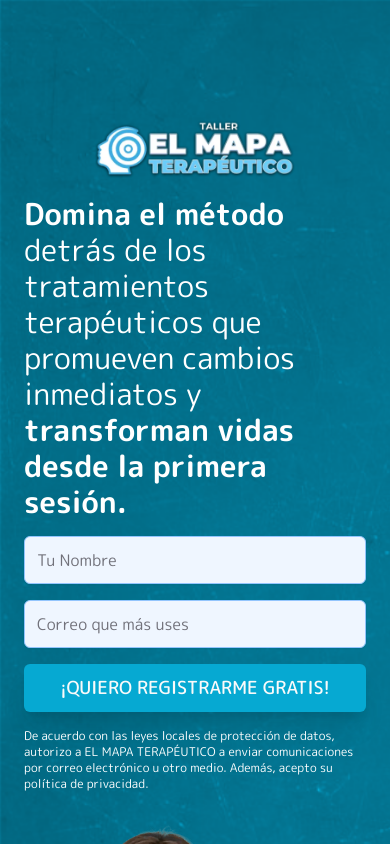
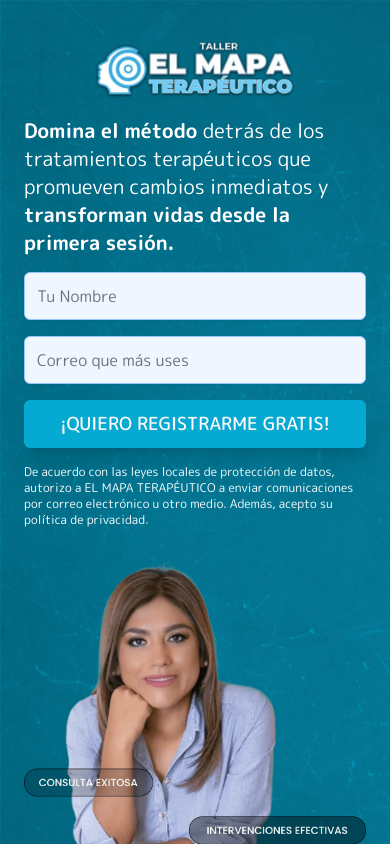
Before and after one commit to zabuzadev/LZTO-KARINA2-FEV25, a Next.js app: page /registro-v1 in a window 390 px wide. Shown: the top 844 px of the page. Built offline with nearby package versions, Linux system fonts and the light colour scheme.

Commit message:
ajusta estilos e layout dos componentes Hero, Section2, Section3 e Section4

```diff
--- a/src/components/captura/hero/hero.tsx
+++ b/src/components/captura/hero/hero.tsx
@@ -10,10 +10,10 @@ export default function Hero({title}: HeroProps) {
 
     return (
         <section className="bg-karina-primary bg-[url('/images/bg.png')] bg-cover bg-inherit md:bg-center h-auto flex items-center justify-center">
-             <div className="container mx-auto max-w-6xl grid grid-cols-1 md:grid-cols-2 gap-8 p-6 lg:p-0">
-                <div className="text-white flex flex-col justify-center gap-4 mt-24 lg:mt-0">
+             <div className="container mx-auto max-w-6xl grid grid-cols-1 md:grid-cols-2 gap-8 p-6 pb-0 lg:p-0">
+                <div className="text-white flex flex-col justify-center gap-4 mt-4 lg:mt-0">
                     <Image src={"/images/logo.webp"} width={200} height={200} alt="Logo"  className="self-center md:self-start"/>
-                    <h1 className="text-3xl md:text-3xl">{title}</h1>
+                    <h1 className="text-xl md:text-3xl w-full">{title}</h1>
                     <Form />
                     <span className="text-xs">
                         De acuerdo con las leyes locales de protección de datos, autorizo a EL MAPA TERAPÉUTICO a enviar comunicaciones por correo electrónico u otro medio. Además, acepto su política de privacidad.
--- a/src/components/captura/section2.tsx
+++ b/src/components/captura/section2.tsx
@@ -47,10 +47,10 @@ export default function Section2() {
                     </span>
                 </div>
 
-                <div className="text-lg py-2 space-y-2 px-12 max-w-3xl">
+                <div className="text-lg py-2 space-y-2  max-w-3xl">
                     {items.map((item, i) => (
                         <div key={i} className="flex justify-center items-center">
-                            <ArrowRightSquare size={28} className="text-karina-secundary w-28" />
+                            <ArrowRightSquare size={28} className="text-karina-secundary w-16 md:w-28 " />
                             <div className="w-full">
                                 <span className="font-bold">{item.negrito} </span>
                                 <span>{item.normal}</span>
--- a/src/components/captura/section3.tsx
+++ b/src/components/captura/section3.tsx
@@ -37,7 +37,7 @@ export default function Section3() {
             number: "4",
             img: "/images/classe04.webp",
             date: {
-                day: "28/01,",
+                day: "30/01,",
                 semanaHora: " Martes - 7PM (CDMX)",
             },
             title: "El Sistema para transformar vidas y vivir de tu consulta mientras dejas un legado de servicio",
--- a/src/components/captura/section4.tsx
+++ b/src/components/captura/section4.tsx
@@ -63,7 +63,7 @@ export default function Section4() {
                     ))}
                 </div>
             </div>
-            <div className="flex justify-center w-full">
+            <div className="flex justify-center w-full px-4">
                 <ButtonRegistrar
                     text=" ¡QUIERO REGISTRARME GRATIS!"
                 />
```
